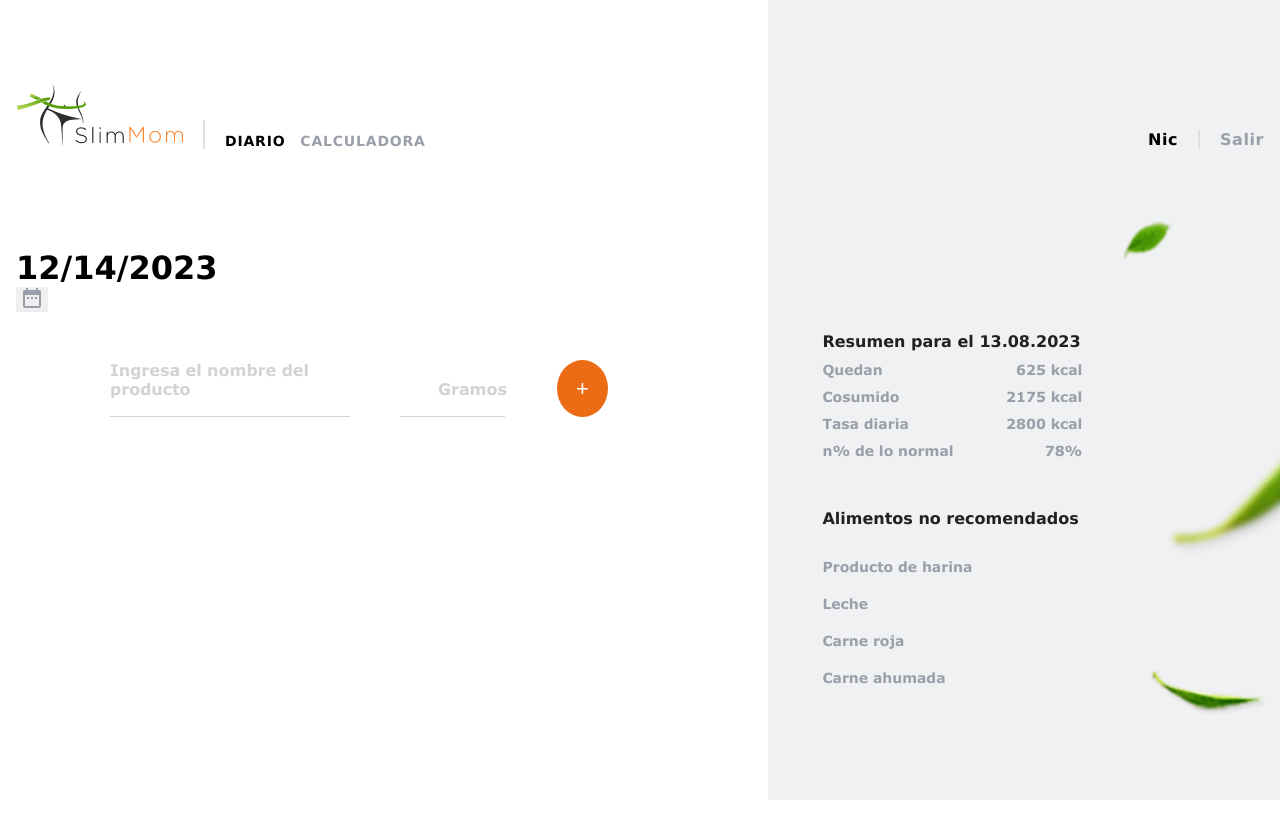
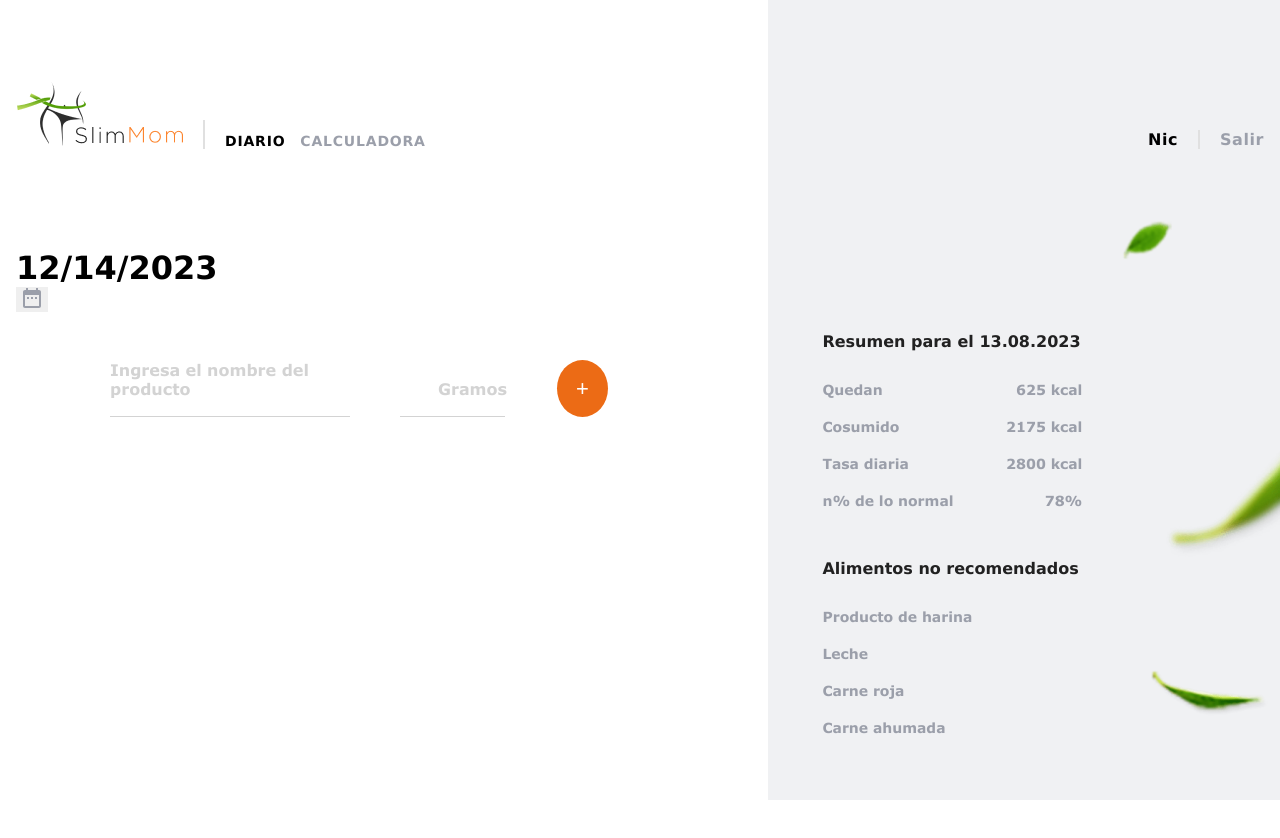
Before and after one commit to Pugli87/project-last_chance, a React (Create React App) app: page /diary in a window 1280 px wide. Shown: the top 838 px of the page. Built offline with nearby package versions, Linux system fonts and the light colour scheme.

Commit message:
rama6.03

```diff
--- a/src/components/DateComponent/DateStyled.js
+++ b/src/components/DateComponent/DateStyled.js
@@ -1,20 +1,17 @@
 import styled from 'styled-components';
 
 export const Container = styled.div`
+  padding: 20px;
+  max-width: 300px;
   display: flex;
   flex-direction: column;
-  padding: 20px;
-  max-width: 300px;
+  @media  (max-width: 1023px) {
+    position: fixed;
+    bottom: 0;
+    left: 0;
 
+  }
 
-  @media (min-width: 767px) and (max-width: 1023px) {
-  bottom: 0;
-  margin-top: 100px;
-  padding: 20px;
-  max-width: 300px;
-  }
-  @media (max-width: 767px) {
-  }
 `;
   export const ContainerLi  = styled.div`
   display: flex;
@@ -25,7 +22,7 @@ export const Title = styled.h2`
   font-size: 16px;
   color: #212121;
   font-family: verdana;
-  margin-bottom: 10px;
+  margin-bottom: 20px;
 `;
 
 export const SubtitleDate = styled.span`
@@ -33,6 +30,7 @@ export const SubtitleDate = styled.span`
   color: #9b9faa;
   font-family: verdana;
   margin-bottom: 10px;
+  padding-top: 10px;
 `;
 
 export const CaloricValue = styled.span`
@@ -40,4 +38,5 @@ export const CaloricValue = styled.span`
   color: #9b9faa;
   font-family: verdana;
   margin-left: auto;
+  padding-top: 10px;
 `;
--- a/src/components/ListnotFood/FoodStyled.js
+++ b/src/components/ListnotFood/FoodStyled.js
@@ -3,24 +3,11 @@ import styled from 'styled-components';
 export const Container = styled.div`
    padding: 20px;
    max-width: 300px;
-
-  @media (min-width: 768px) and (max-width: 1023px) {
-
+   @media (max-width: 1023px) {
+    position: fixed;
     bottom: 0;
-    left: 20%;
-    transform: translateX(-50%);
-    margin: 20px;
-    padding: 20px;
-    max-width: 300px;
-  }
-  @media (max-width: 767px) {
-
-    bottom: 0;
-    left: 20%;
-    transform: translateX(-50%);
-    margin: 20px;
-    padding: 20px;
-    max-width: 300px;
+    right: 0;
+    margin-right: 100px;
   }
 `;
 
--- a/src/components/pages/Diary/DiaryStyled.js
+++ b/src/components/pages/Diary/DiaryStyled.js
@@ -1,12 +1,13 @@
 import styled from 'styled-components';
 
 export const Container = styled.div`
-  margin-top: 100px;
-  margin-bottom: 200px;
+   margin-top: 100px;
+   margin-bottom: 200px;
 `;
 
 export const Wrapper = styled.div`
   display: flex;
+
 `;
 export const WrapperResult = styled.div`
   display: flex;
```
Also changed, not shown: src/components/DailyIntake/DailyIntake.jsx (line endings or trailing spaces).
